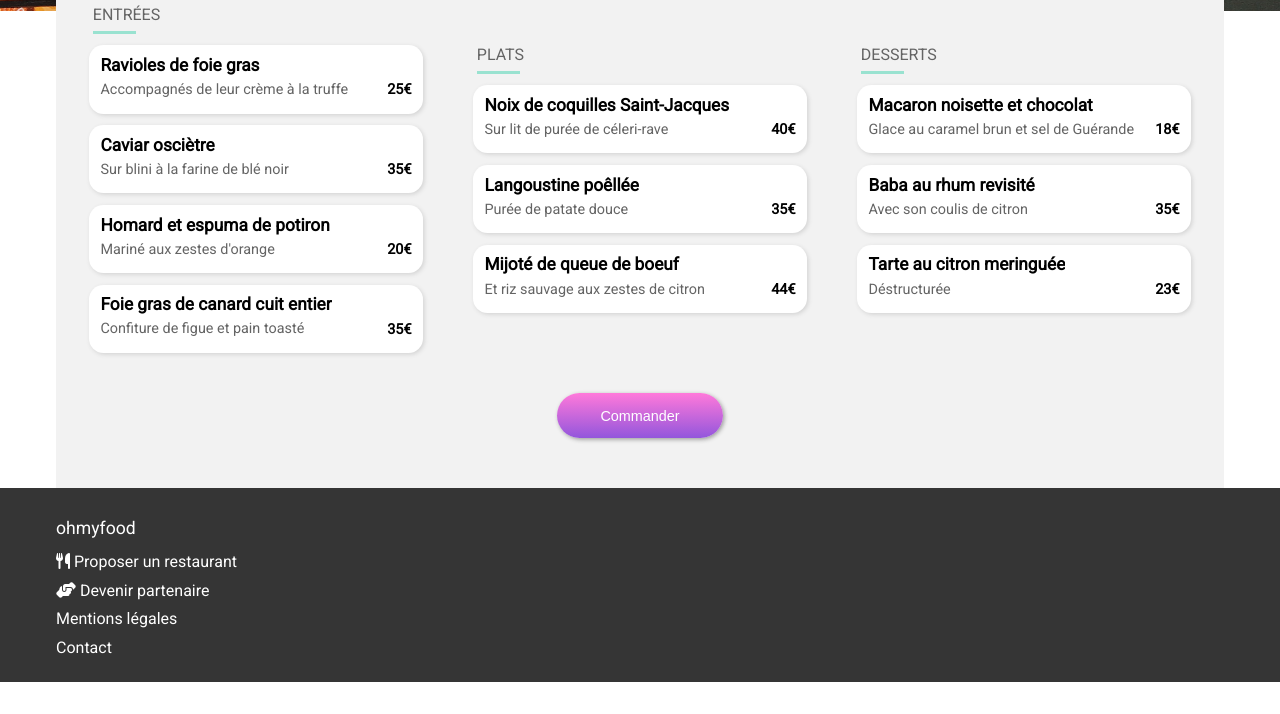
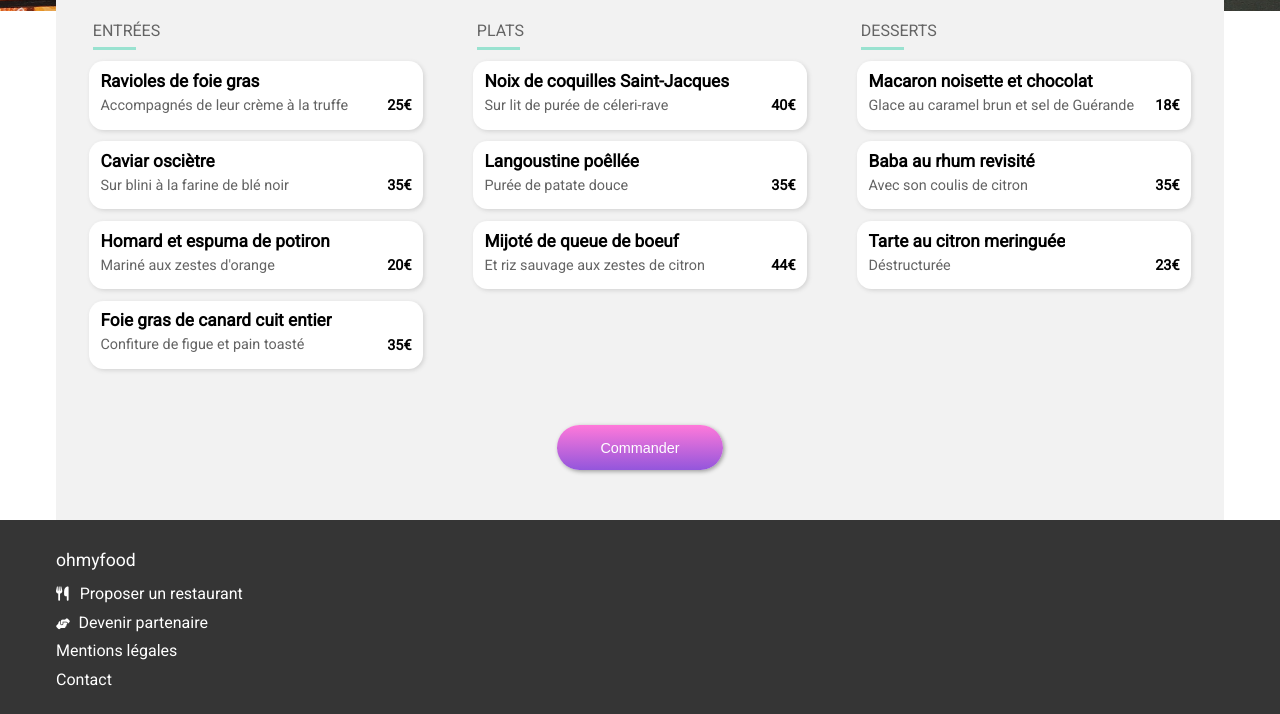
Before and after one commit to fouad59/EljilaliFouad_3_27022021, a website: page index/note.html in a window 1280 px wide. Shown: the part 568-1282 px from the top of the page. Before the commit the page ends 1250 px from the top, so only its background shows below. Drawn offline with Linux system fonts and the light colour scheme; a web font is replaced by a local one.

Commit message:
fix alignment

```diff
--- a/index/note.html
+++ b/index/note.html
@@ -135,15 +135,21 @@
         <h5>ohmyfood</h5>
         <ul>
             <li>
-                <i class="fas fa-utensils"></i>
-                Proposer un restaurant
+                <a href="#">
+                    <i class="fas fa-utensils foot"></i>
+                    Proposer un restaurant
+                </a>
             </li>
             <li>
-                <i class="fas fa-hands-helping"></i>
-                Devenir partenaire
+                <a href="#">
+                    <i class="fas fa-hands-helping hand"></i>
+                    Devenir partenaire
+                </a>
             </li>
             <li>
-                Mentions légales
+                <a href="#">
+                    Mentions légales
+                </a>
             </li>
             <li>
                 <a href="mailto:ohmyfood@contact.com">Contact</a>
--- a/sass/style.scss
+++ b/sass/style.scss
@@ -484,7 +484,7 @@
             width: 100%;
         }
         & ul {
-            margin: auto;
+            margin: 1em auto;
             width: 30%;
         }
     }
```
Also changed, not shown: index.html (+11 -5 lines), index/delice.html (+11 -5 lines), index/francaise.html (+11 -5 lines), index/palette.html (+11 -5 lines), styles/style.css.
